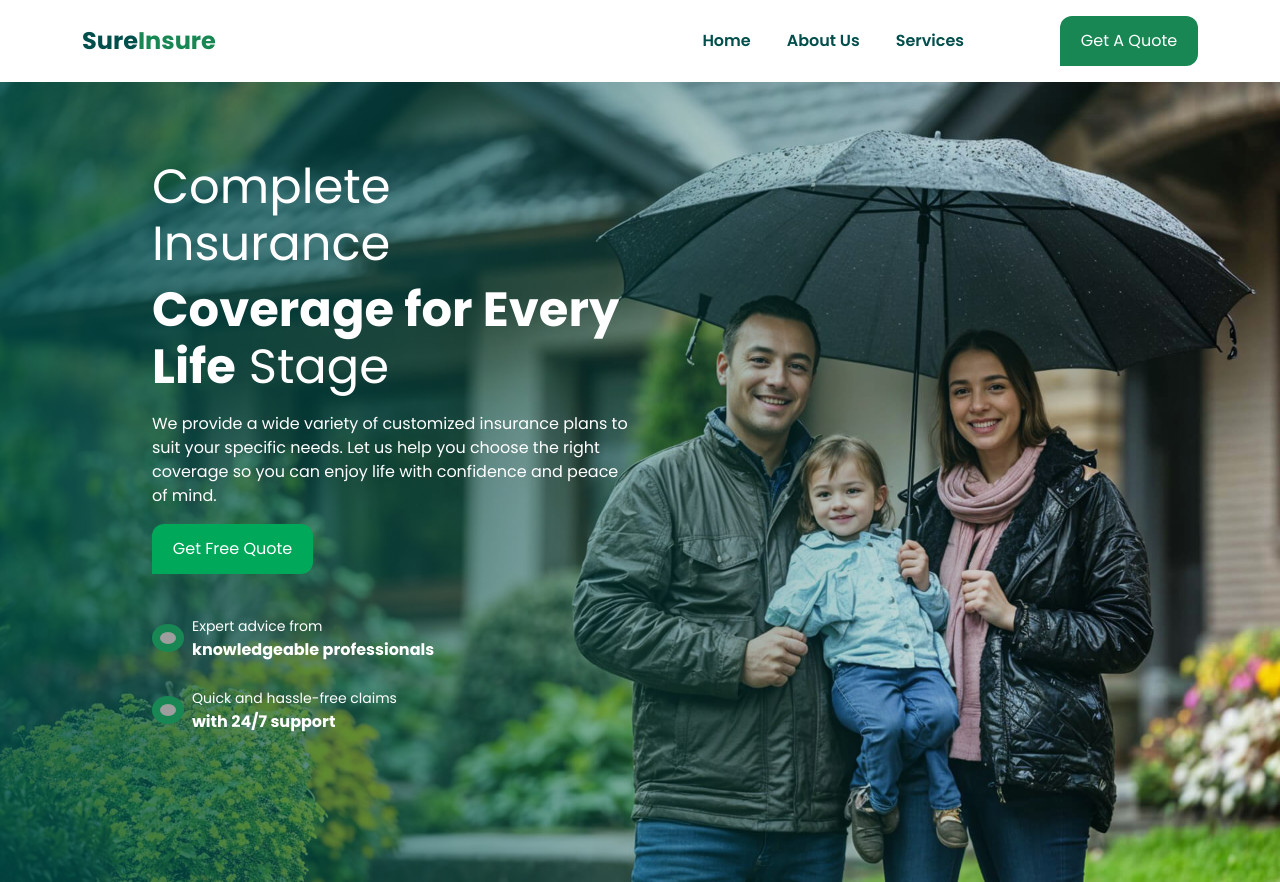
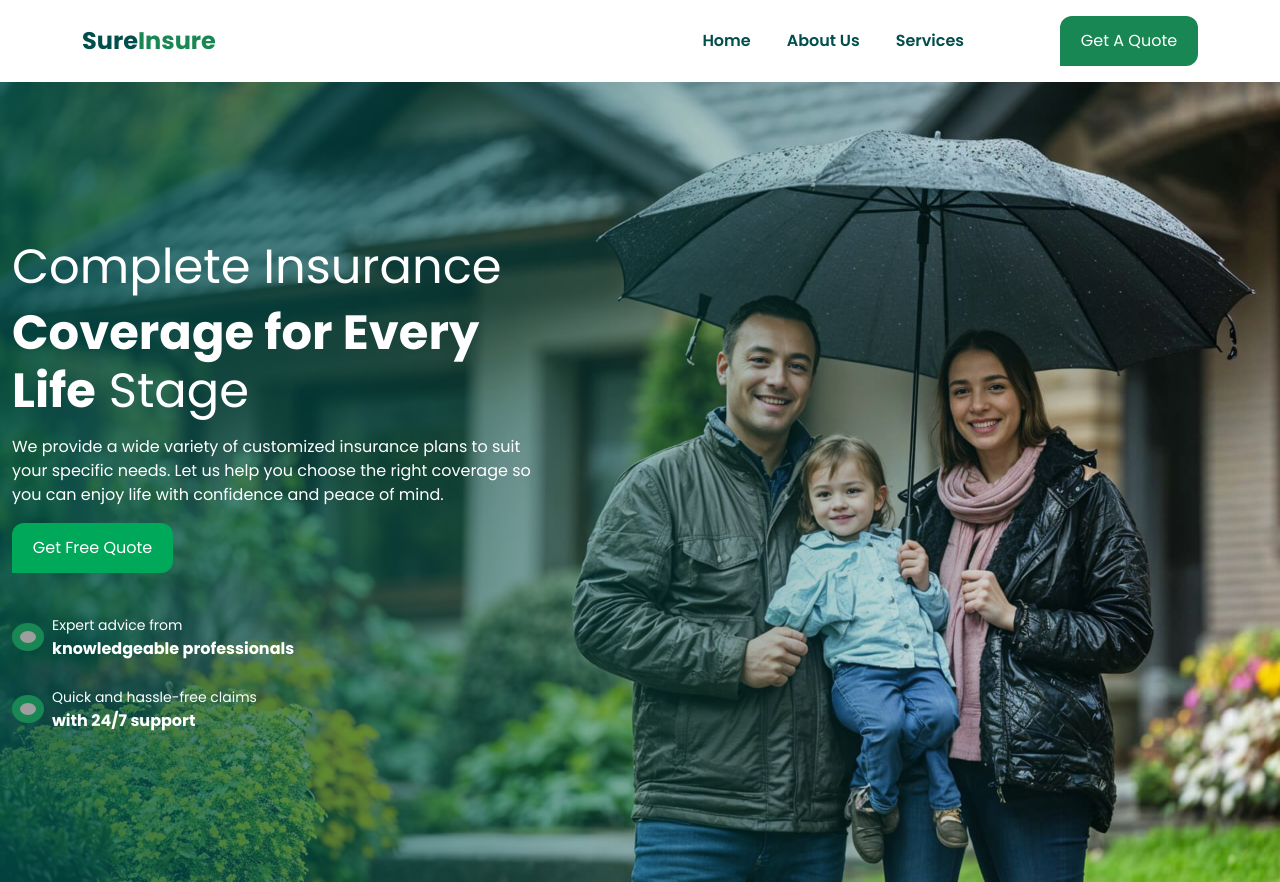
Before and after one commit to sarju-kachhiya/SureInsure, a plain HTML site: page index.html in a window 1280 px wide. Shown: the top 882 px of the page. Drawn offline with nearby package versions, Linux system fonts and the light colour scheme; grey boxes are pictures that could not be loaded.

Commit message:
Fourth Commit

```diff
--- a/index.html
+++ b/index.html
@@ -455,6 +455,9 @@ ul li img {
   color: #009A5E;
 }
 @media (max-width: 1439px) {
+  .hero-section .container{
+    margin: 0 !important;
+  }
   .about-us-section{
     margin: 0 !important;
   }
```
